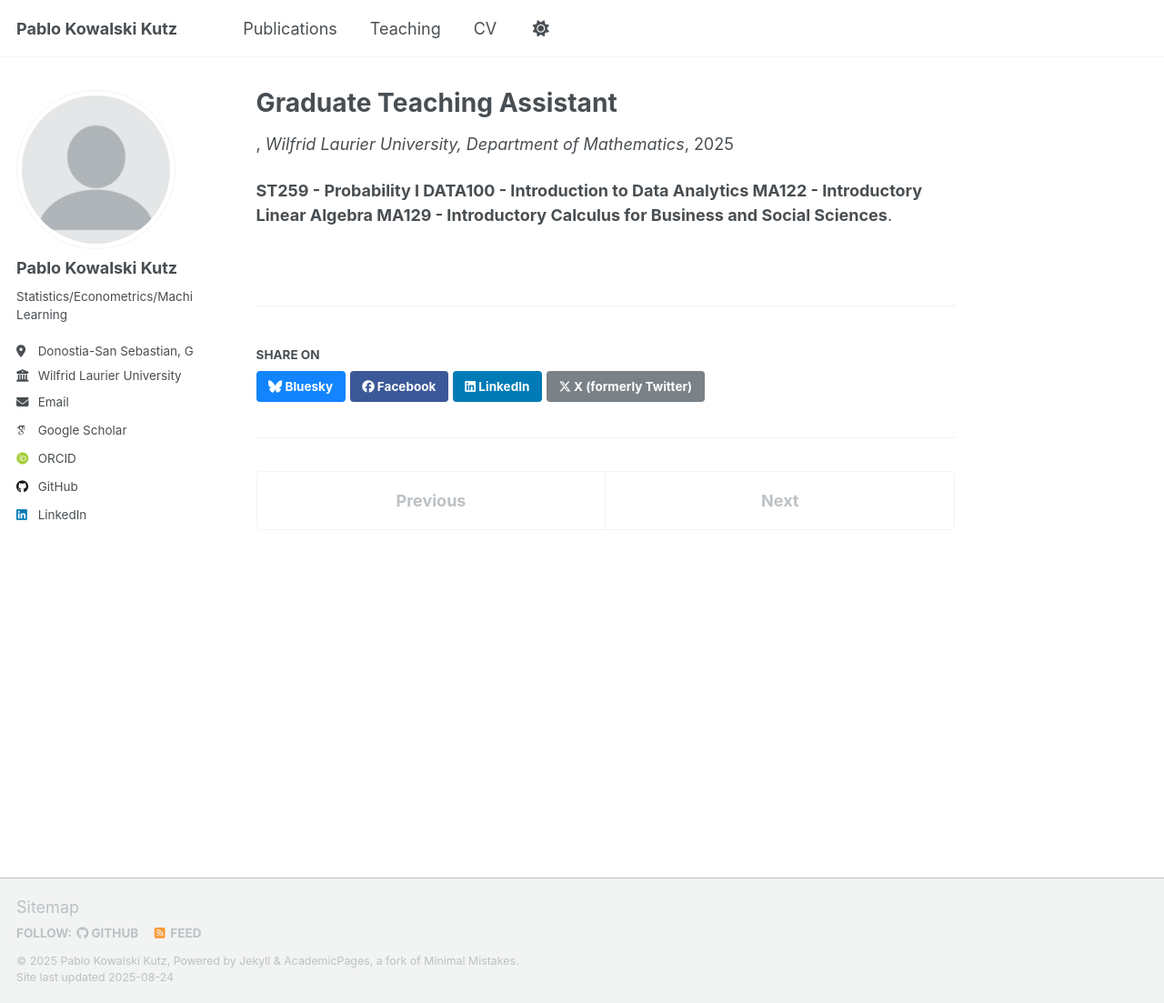
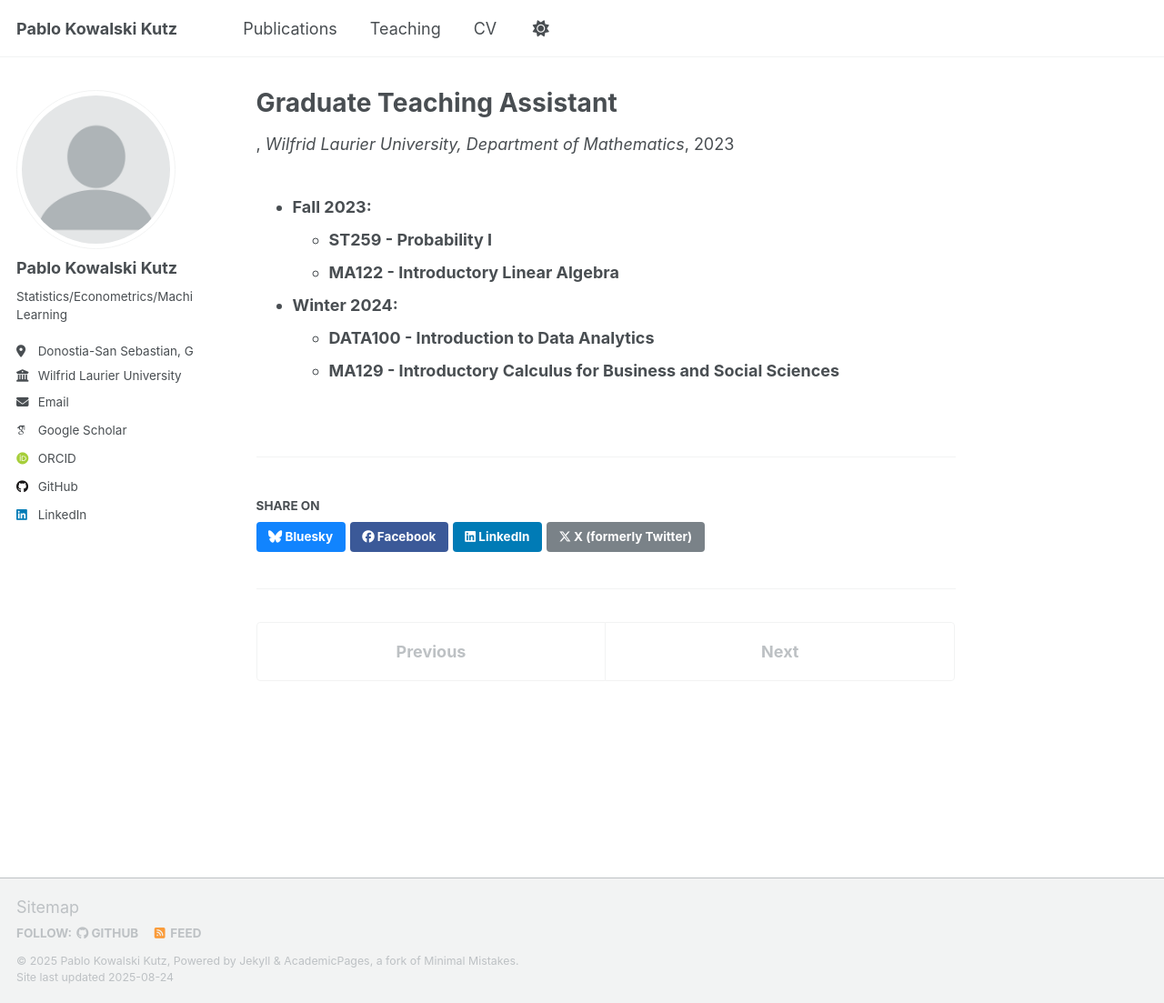
Before and after one commit to pabluski00/pabluski00.github.io, a Jekyll site: the page built from _teaching/WLU_TA.md, in a window 1280 px wide and 1103 px high. Shown: the whole window at 91% size. Built offline with Jekyll 4.4.1, drawn with Linux system fonts in a browser that asks for light colours; some web fonts are replaced; a script that is not in the unit is left out.

Commit message:
Update WLU_TA.md

```diff
--- a/_teaching/WLU_TA.md
+++ b/_teaching/WLU_TA.md
@@ -3,12 +3,15 @@ title: "Graduate Teaching Assistant"
 collection: teaching
 permalink: /teaching/WLU_TA
 venue: "Wilfrid Laurier University, Department of Mathematics"
-start_date: 2023-09-01
-end_date: 2024-05-31
+date: 2023-09-01
 location: "Waterloo, Ontario, Canada"
 ---
+- **Fall 2023:**
+  - **ST259 - Probability I**
+  - **MA122 - Introductory Linear Algebra**
 
-**ST259 - Probability I
-DATA100 - Introduction to Data Analytics
-MA122 - Introductory Linear Algebra
-MA129 - Introductory Calculus for Business and Social Sciences**.
+
+
+- **Winter 2024:**
+  - **DATA100 - Introduction to Data Analytics**
+  - **MA129 - Introductory Calculus for Business and Social Sciences**
```
